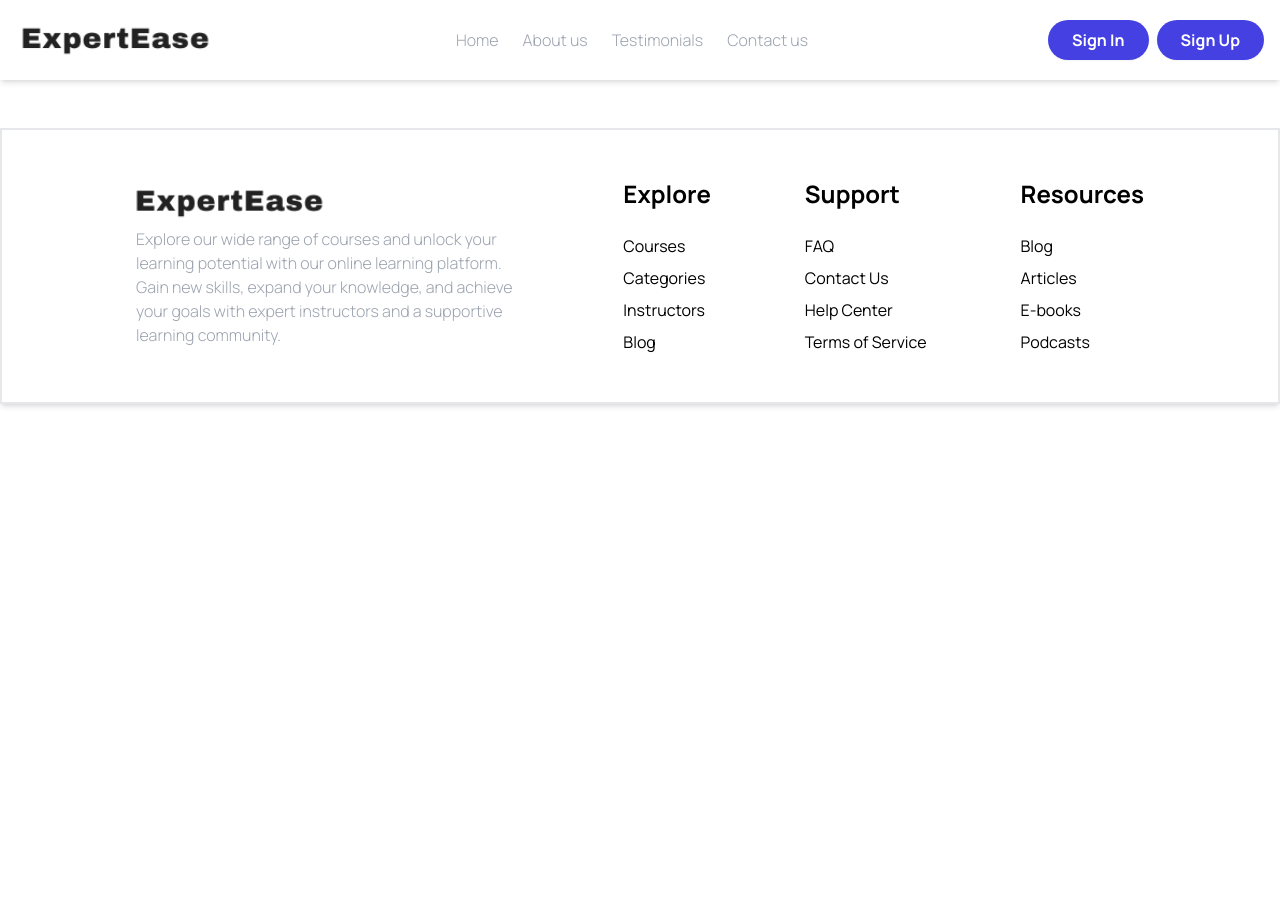
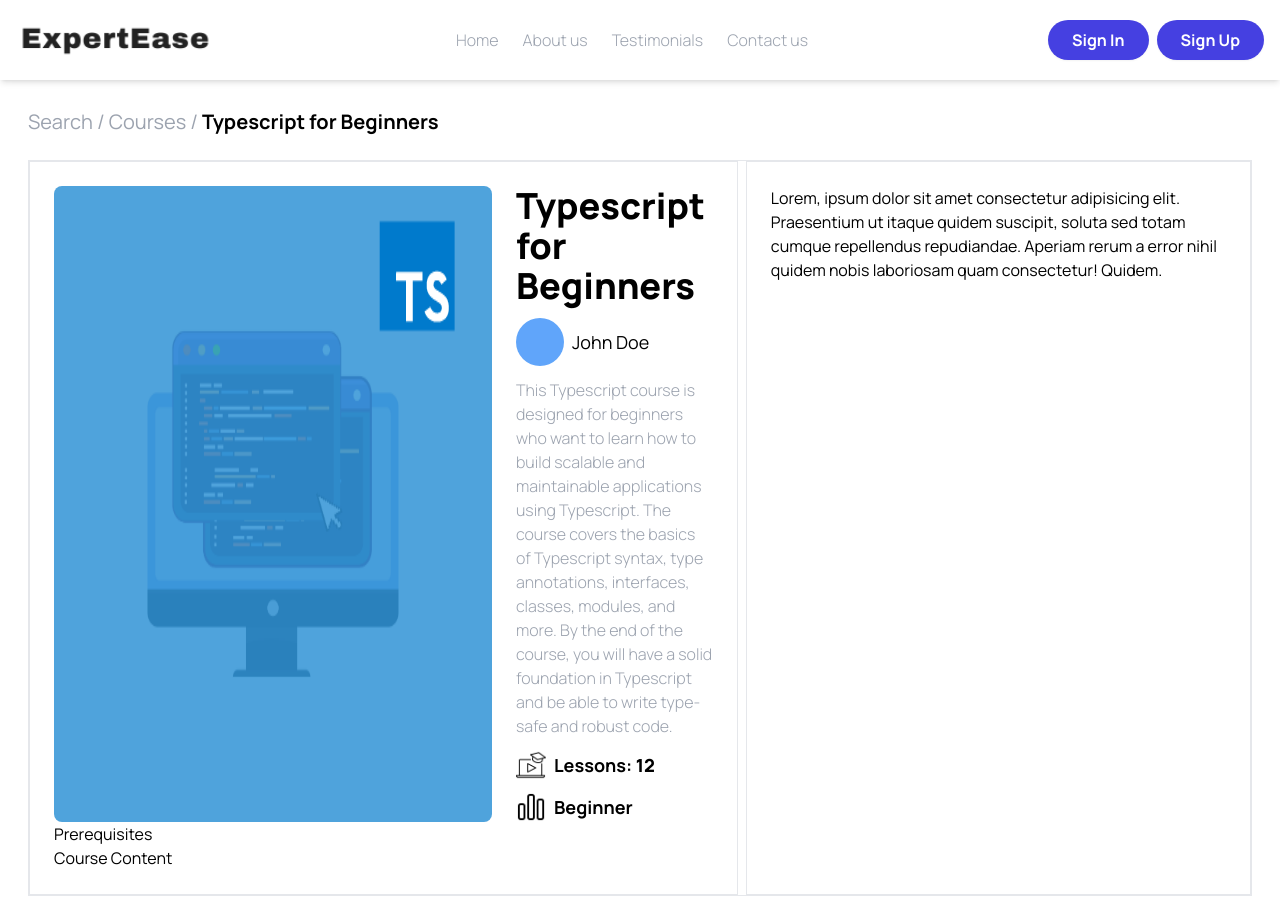
Before and after one commit to Dzenoo/Online-Learning-Platform, a Next.js app: page /courses/c1 in a window 1280 px wide. Shown: the top 919 px of the page. Before the commit the page ends 800 px from the top, so only its background shows below. Built offline with nearby package versions, Linux system fonts and the light colour scheme.

Commit message:
Adding course details

```diff
--- a/app/courses/[courseId]/page.tsx
+++ b/app/courses/[courseId]/page.tsx
@@ -1,7 +1,83 @@
+import { CoursesData } from "@/data/coursesdata.config";
+import { CourseCardLandingProps } from "@/types/CourseCardTypes";
+import Image from "next/image";
+import Link from "next/link";
 import React from "react";
 
-const CourseDetails = () => {
-  return <div></div>;
+export async function generateStaticParams() {
+  return CoursesData.map((course) => ({
+    courseId: course.id,
+  }));
+}
+
+const CourseDetails = ({ params }: { params: { courseId: string } }) => {
+  const course = CoursesData.find(
+    (course) => course.id === params.courseId
+  ) as CourseCardLandingProps;
+
+  return (
+    <section className="p-7 flex flex-col gap-6 justify-center items-stretch">
+      <h1 className="text-xl text-gray-400">
+        Search / <Link href="/courses">Courses /</Link>{" "}
+        <strong className="font-bold text-black">{course?.title}</strong>
+      </h1>
+      <div className="flex items-stretch justify-center gap-2 border">
+        <div className="p-6 flex-grow basis-1/2 border">
+          <div className="flex gap-6 w-full">
+            <Image
+              src={course?.image}
+              alt={course?.title}
+              width={470}
+              height={470}
+              className="rounded-lg"
+            />
+            <div className="flex flex-col gap-3">
+              <h1 className="font-extrabold text-4xl">{course?.title}</h1>
+              <h2 className="text-lg flex gap-2 items-center">
+                <div className="bg-blue-400 w-12 h-12 rounded-full"></div>
+                {course?.instructor}
+              </h2>
+              <p className="text-gray-400 font-light">{course?.description}</p>
+              <div className="text-lg flex gap-2 items-center">
+                <Image
+                  src="/assets/graphics/webinar.png"
+                  alt="webinar"
+                  width={30}
+                  height={30}
+                />
+                <h2 className="font-bold">
+                  Lessons: <strong>{course?.lessons}</strong>
+                </h2>
+              </div>
+              <div className="text-lg flex gap-2 items-center">
+                <Image
+                  src="/assets/graphics/bar-chart.png"
+                  alt="bar-chart"
+                  width={30}
+                  height={30}
+                />
+                <h2 className="font-bold">{course?.skillLevel}</h2>
+              </div>
+            </div>
+          </div>
+          <div>Prerequisites</div>
+          <div>Course Content</div>
+        </div>
+        <div className="p-6 flex-grow basis-1/3 border">
+          Lorem, ipsum dolor sit amet consectetur adipisicing elit. Praesentium
+          ut itaque quidem suscipit, soluta sed totam cumque repellendus
+          repudiandae. Aperiam rerum a error nihil quidem nobis laboriosam quam
+          consectetur! Quidem.
+        </div>
+      </div>
+      <div className="border">
+        Lorem, ipsum dolor sit amet consectetur adipisicing elit. Praesentium ut
+        itaque quidem suscipit, soluta sed totam cumque repellendus repudiandae.
+        Aperiam rerum a error nihil quidem nobis laboriosam quam consectetur!
+        Quidem.
+      </div>
+    </section>
+  );
 };
 
 export default CourseDetails;
--- a/app/courses/page.tsx
+++ b/app/courses/page.tsx
@@ -4,7 +4,7 @@ import React from "react";
 
 const CoursesPage: React.FC = () => {
   return (
-    <section className="p-4 mt-2 flex justify-center gap-4 items-stretch flex-wrap">
+    <section className="p-4 mt-2 flex justify-center gap-4 items-stretch flex-wrap-reverse">
       <div className="p-4 basis-1/2 flex-grow">
         <CoursesInput />
         <CourseList courses={CoursesData} />
--- a/data/coursesdata.config.ts
+++ b/data/coursesdata.config.ts
@@ -2,49 +2,58 @@ export const CoursesData = [
   {
     id: "c1",
     title: "Typescript for Beginners",
-    price: 100,
     image: "/assets/images/typescript-img.png",
     instructor: "John Doe",
     category: "Programming",
     skillLevel: "Beginner",
     language: "English",
-    duration: "4 weeks",
+    duration: "4h",
     popularity: "High",
+    description:
+      "This Typescript course is designed for beginners who want to learn how to build scalable and maintainable applications using Typescript. The course covers the basics of Typescript syntax, type annotations, interfaces, classes, modules, and more. By the end of the course, you will have a solid foundation in Typescript and be able to write type-safe and robust code.",
+    price: 100,
+    lessons: 12,
+    students: 3125,
+    articles: 22,
+    lectures: 200,
+    sections: 16,
   },
   {
     id: "c2",
     title: "JavaScript for Beginners",
-    price: 120,
     image: "/assets/images/javascript-img.png",
     instructor: "Jane Smith",
     category: "Programming",
     skillLevel: "Beginner",
     language: "English",
-    duration: "6 weeks",
+    duration: "6h",
     popularity: "Medium",
+    description:
+      "This Typescript course is designed for beginners who want to learn how to build scalable and maintainable applications using Typescript. The course covers the basics of Typescript syntax, type annotations, interfaces, classes, modules, and more. By the end of the course, you will have a solid foundation in Typescript and be able to write type-safe and robust code.",
+    price: 120,
+    lessons: 12,
+    students: 3125,
+    articles: 22,
+    lectures: 200,
+    sections: 16,
   },
   {
     id: "c3",
     title: "React for Beginners",
-    price: 129,
     image: "/assets/images/react-img.png",
     instructor: "Mike Johnson",
     category: "Web Development",
     skillLevel: "Beginner",
     language: "English",
-    duration: "8 weeks",
+    duration: "8h",
     popularity: "High",
-  },
-  {
-    id: "c4",
-    title: "React for Beginners",
+    description:
+      "This Typescript course is designed for beginners who want to learn how to build scalable and maintainable applications using Typescript. The course covers the basics of Typescript syntax, type annotations, interfaces, classes, modules, and more. By the end of the course, you will have a solid foundation in Typescript and be able to write type-safe and robust code.",
     price: 129,
-    image: "/assets/images/react-img.png",
-    instructor: "Mike Johnson",
-    category: "Web Development",
-    skillLevel: "Beginner",
-    language: "English",
-    duration: "8 weeks",
-    popularity: "High",
+    lessons: 12,
+    students: 3125,
+    articles: 22,
+    lectures: 200,
+    sections: 16,
   },
 ];
```
Also changed, not shown: types/CourseCardTypes.tsx (+12 -1 lines).
